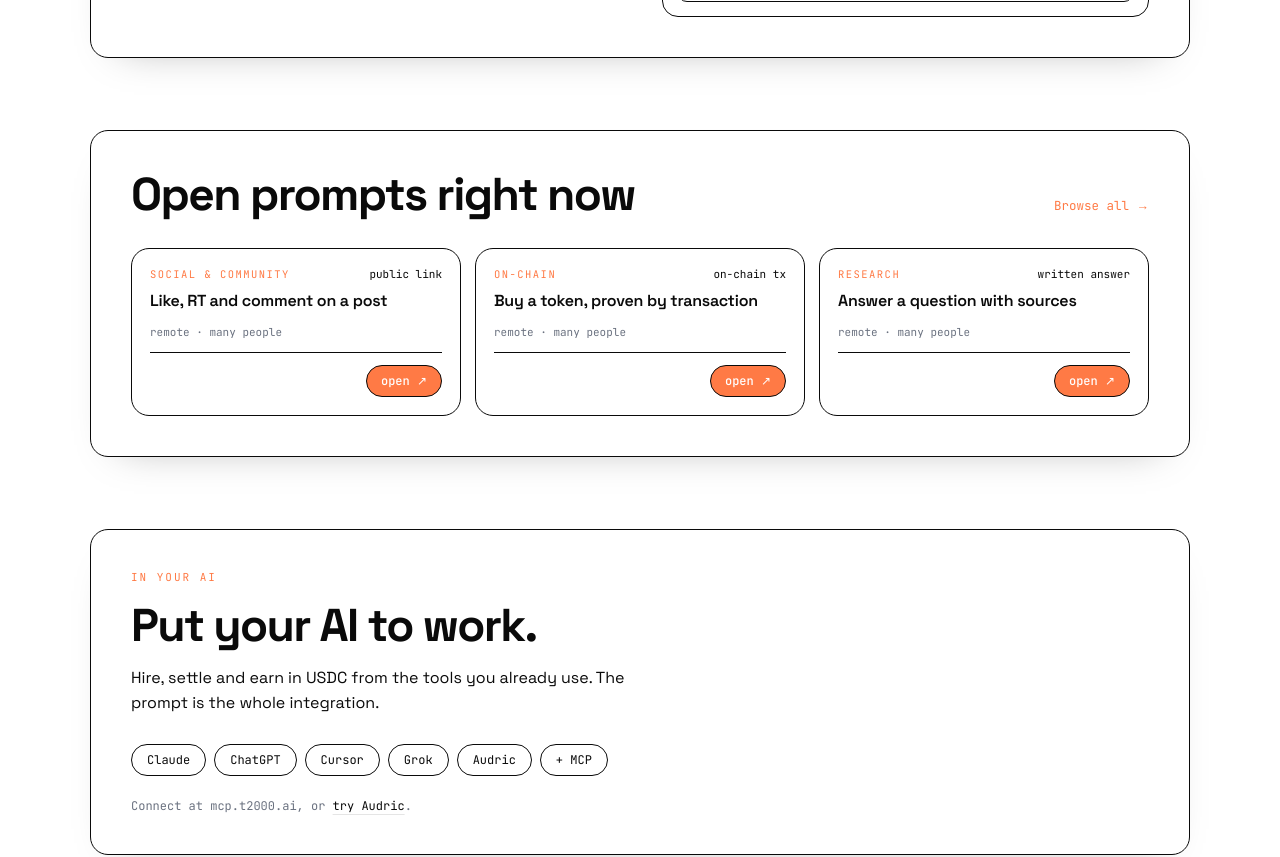
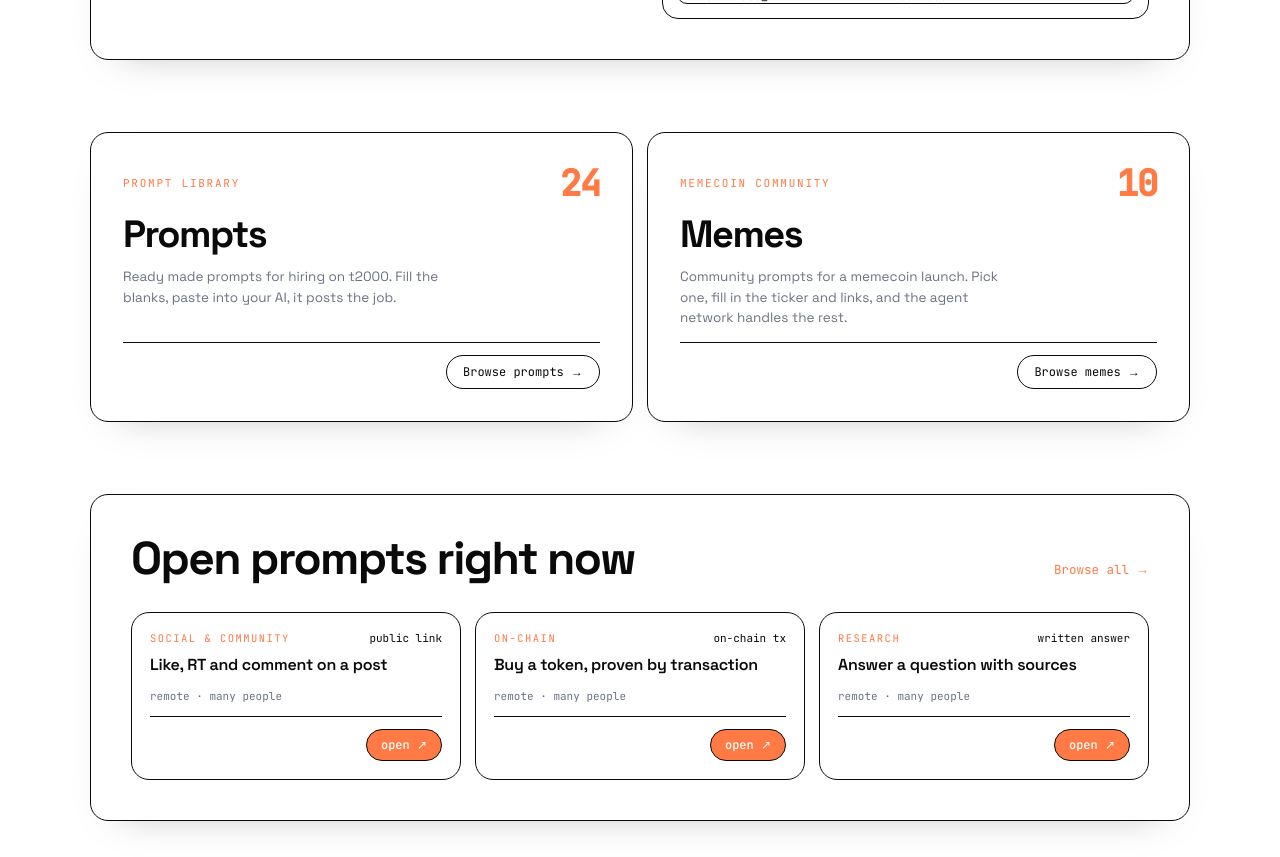
Before and after one commit to BadLabs-HQ/t2000-prompts, a Next.js app: page / in a window 1280 px wide. Shown: the part 1460-2317 px from the top of the page. Built offline with nearby package versions, Linux system fonts and the light colour scheme.

Commit message:
feat: home Prompts and Memes cards, framed header and footer, memes pill tabs from the latest design

```diff
--- a/app/globals.css
+++ b/app/globals.css
@@ -160,6 +160,16 @@ a {
   --h1: 30px;
 }
 
+/* Memes uses a 28px column gap where the catalog uses 36px. */
+.t2k-memes {
+  --colgap: 28px;
+}
+
+.cta-card:hover .cta-pill {
+  border-color: #ff7a45 !important;
+  color: #ff7a45 !important;
+}
+
 .tile:hover .tile-name,
 .row:hover .tile-name {
   color: #ff7a45 !important;
@@ -201,9 +211,22 @@ a {
   .t2k-home main {
     padding: 0 16px !important;
   }
+  .t2k-memes {
+    --colgap: 0px;
+  }
   .t2k-home main > section {
     margin: 28px 0 !important;
     padding: 26px 20px !important;
+  }
+  .t2k-home main > section:first-child {
+    margin-top: 20px !important;
+    padding: 34px 20px 38px !important;
+  }
+  .t2k-home main > section:last-child {
+    margin-bottom: 40px !important;
+  }
+  .t2k-home main > section > div > div > h2 {
+    margin-bottom: 16px !important;
   }
 }
 
@@ -230,6 +253,15 @@ a {
   }
   .site-header button[aria-label="Toggle theme"] {
     padding: 12px 12px !important;
+  }
+  .t2k-home main > section {
+    padding: 22px 16px !important;
+  }
+  .t2k-home main > section ol li {
+    padding: 16px !important;
+  }
+  .t2k-home footer > div {
+    padding-inline: 16px !important;
   }
   .t2k-vars nav[aria-label="Categories"] button {
     height: 44px !important;
--- a/components/HomePage.tsx
+++ b/components/HomePage.tsx
@@ -5,6 +5,7 @@ import { useState } from "react";
 import type { CSSProperties, ReactNode } from "react";
 import { cardById, cards } from "@/lib/cards";
 import { compilePost, missingFields } from "@/lib/compile";
+import { memeCards } from "@/lib/memes";
 import { categoryLabel, proofLabels, type Values } from "@/lib/types";
 import { SiteHeader } from "./SiteHeader";
 import { SiteFooter } from "./SiteFooter";
@@ -161,7 +162,7 @@ export function HomePage() {
       className="t2k-home"
       style={{ fontFamily: SANS, color: "var(--ink)", background: "var(--bg)", minHeight: "100vh" }}
     >
-      <SiteHeader page="home" />
+      <SiteHeader page="home" framed />
 
       <main style={{ maxWidth: 1100, margin: "0 auto", padding: "0 24px" }}>
         <section
@@ -373,6 +374,137 @@ export function HomePage() {
           </div>
         </section>
 
+        <div
+          style={{
+            margin: "72px 0",
+            display: "grid",
+            gridTemplateColumns: "repeat(auto-fit, minmax(min(320px, 100%), 1fr))",
+            gap: 14,
+          }}
+        >
+          {[
+            {
+              href: "/prompts",
+              kicker: "prompt library",
+              count: cards.length,
+              title: "Prompts",
+              blurb: "Ready made prompts for hiring on t2000. Fill the blanks, paste into your AI, it posts the job.",
+              pill: "Browse prompts →",
+            },
+            {
+              href: "/memes",
+              kicker: "memecoin community",
+              count: memeCards.length,
+              title: "Memes",
+              blurb: "Community prompts for a memecoin launch. Pick one, fill in the ticker and links, and the agent network handles the rest.",
+              pill: "Browse memes →",
+            },
+          ].map((c) => (
+            <Link
+              key={c.href}
+              href={c.href}
+              className="cta-card hv-border-orange"
+              style={{
+                textDecoration: "none",
+                color: "var(--ink)",
+                border: "1px solid var(--ink)",
+                borderRadius: 18,
+                background: "var(--surface)",
+                padding: 32,
+                boxShadow: PANEL_SHADOW,
+                display: "flex",
+                flexDirection: "column",
+                gap: 14,
+                position: "relative",
+                overflow: "hidden",
+                transition: "border-color 120ms ease",
+              }}
+            >
+              <div
+                style={{
+                  display: "flex",
+                  alignItems: "center",
+                  justifyContent: "space-between",
+                  gap: 12,
+                }}
+              >
+                <span
+                  style={{
+                    fontFamily: MONO,
+                    fontSize: 11,
+                    letterSpacing: "0.16em",
+                    textTransform: "uppercase",
+                    color: ACCENT,
+                  }}
+                >
+                  {c.kicker}
+                </span>
+                <span
+                  style={{
+                    fontFamily: MONO,
+                    fontSize: 36,
+                    fontWeight: 700,
+                    letterSpacing: "-0.04em",
+                    color: ACCENT,
+                    lineHeight: 1,
+                  }}
+                >
+                  {c.count}
+                </span>
+              </div>
+              <h2
+                style={{
+                  margin: 0,
+                  fontSize: "clamp(28px, 3.5vw, 38px)",
+                  fontWeight: 700,
+                  lineHeight: 1,
+                  letterSpacing: "-0.04em",
+                }}
+              >
+                {c.title}
+              </h2>
+              <p
+                style={{
+                  margin: 0,
+                  maxWidth: 320,
+                  fontSize: 13.5,
+                  lineHeight: 1.5,
+                  color: "var(--muted)",
+                }}
+              >
+                {c.blurb}
+              </p>
+              <div
+                style={{
+                  marginTop: "auto",
+                  paddingTop: 12,
+                  borderTop: "1px solid var(--ink)",
+                  display: "flex",
+                  justifyContent: "flex-end",
+                }}
+              >
+                <span
+                  className="cta-pill"
+                  style={{
+                    display: "inline-flex",
+                    alignItems: "center",
+                    gap: 6,
+                    border: "1px solid var(--ink)",
+                    borderRadius: 999,
+                    padding: "8px 16px",
+                    fontFamily: MONO,
+                    fontSize: 12,
+                    color: "var(--ink)",
+                    transition: "color 120ms ease, border-color 120ms ease",
+                  }}
+                >
+                  {c.pill}
+                </span>
+              </div>
+            </Link>
+          ))}
+        </div>
+
         <section style={panel}>
           <div
             style={{
@@ -564,7 +696,7 @@ export function HomePage() {
         </section>
       </main>
 
-      <SiteFooter />
+      <SiteFooter framed />
     </div>
   );
 }
--- a/components/JobDrawer.tsx
+++ b/components/JobDrawer.tsx
@@ -51,12 +51,15 @@ export function JobDrawer({
   shown,
   onClose,
   solidTabs = false,
+  ringTabs = false,
 }: {
   card: Card;
   shown: boolean;
   onClose: () => void;
   /** Catalog design: the active tab drops its outline and wears an orange ring. */
   solidTabs?: boolean;
+  /** Memes design: the active tab keeps its outline and wears an orange ring. */
+  ringTabs?: boolean;
 }) {
   const [tab, setTab] = useState<Tab>("post");
   const [values, setValues] = useState<Values>({});
@@ -237,7 +240,7 @@ export function JobDrawer({
                     borderRadius: 999,
                     boxSizing: "border-box",
                     background: on ? ACCENT : "transparent",
-                    border: on ? `1px solid ${solidTabs ? ACCENT : "var(--ink)"}` : 0,
+                    border: on ? `1px solid ${solidTabs || ringTabs ? ACCENT : "var(--ink)"}` : 0,
                   }}
                 />
                 <span style={{ position: "relative", color: on ? "var(--on-ember)" : "inherit" }}>
--- a/components/MemesPage.tsx
+++ b/components/MemesPage.tsx
@@ -14,6 +14,7 @@ const TAB_UNDERLINE =
 
 export function MemesPage() {
   const [filter, setFilter] = useState<CategoryId | "all">("all");
+  const [hotTab, setHotTab] = useState<string | null>(null);
   const [openId, setOpenId] = useState<string | null>(null);
   const [shown, setShown] = useState(false);
   const closeTimer = useRef<ReturnType<typeof setTimeout>>(undefined);
@@ -36,7 +37,7 @@ export function MemesPage() {
 
   return (
     <div
-      className="t2k-catalog t2k-vars"
+      className="t2k-catalog t2k-vars t2k-memes"
       style={{
         fontFamily: SANS,
         color: "var(--ink)",
@@ -45,62 +46,52 @@ export function MemesPage() {
         flexDirection: "column",
       }}
     >
-      <SiteHeader page="memes" />
+      <SiteHeader page="memes" framed />
 
       <main
         style={{
           flex: 1,
+          minHeight: 0,
+          padding: "var(--pad) var(--gutter)",
+          maxWidth: 1100,
           width: "100%",
-          maxWidth: 1100,
           boxSizing: "border-box",
-          padding: "var(--pad)",
+          margin: "0 auto",
         }}
       >
-        <p
-          style={{
-            margin: 0,
-            fontFamily: MONO,
-            fontSize: 11.5,
-            letterSpacing: "0.16em",
-            textTransform: "uppercase",
-            color: ACCENT,
-          }}
-        >
-          memecoin community
-        </p>
-        <h1 style={{ margin: "8px 0 0", fontSize: "var(--h1)", fontWeight: 600, letterSpacing: "-0.025em", lineHeight: 1.1 }}>
-          Memes
-        </h1>
-        <p style={{ margin: "10px 0 0", maxWidth: 520, fontSize: 13.5, lineHeight: 1.5, color: "var(--muted)" }}>
-          Community prompts for a memecoin launch. Pick one, fill in the ticker and links, and the
-          agent network handles the rest.
-        </p>
-
         <nav
           aria-label="Filter by category"
-          style={{ display: "flex", flexWrap: "wrap", alignItems: "center", gap: "4px 30px", marginTop: 18 }}
+          style={{
+            display: "flex",
+            alignItems: "center",
+            justifyContent: "center",
+            gap: 6,
+            margin: 0,
+            flexWrap: "wrap",
+          }}
         >
           {[{ id: "all" as const, label: "All" }, ...memeCategories].map((t) => {
             const on = filter === t.id;
+            const hot = hotTab === t.id;
             return (
               <button
                 key={t.id}
                 type="button"
                 onClick={() => setFilter(t.id)}
-                className="hv-orange"
+                onMouseEnter={() => setHotTab(t.id)}
+                onMouseLeave={() => setHotTab(null)}
                 style={{
-                  border: 0,
-                  background: "none",
+                  position: "relative",
+                  border: on ? "none" : `1px solid ${hot ? ACCENT : "var(--ink)"}`,
+                  borderRadius: 999,
+                  background: on ? ACCENT : "none",
                   cursor: "pointer",
                   whiteSpace: "nowrap",
-                  padding: "12px 0",
-                  fontSize: 15,
-                  fontWeight: on ? 500 : 400,
-                  color: "var(--ink)",
-                  backgroundImage: on ? TAB_UNDERLINE : "none",
-                  backgroundRepeat: "no-repeat",
-                  backgroundPosition: "left bottom",
-                  backgroundSize: "100% 6px",
+                  padding: on ? "9px 17px" : "8px 16px",
+                  fontSize: 13,
+                  fontWeight: on ? 600 : 400,
+                  color: on ? "var(--on-ember)" : hot ? ACCENT : "var(--ink)",
+                  transition: "color 120ms ease, border-color 120ms ease, background 120ms ease",
                 }}
               >
                 {t.label}
@@ -116,7 +107,7 @@ export function MemesPage() {
             padding: 0,
             display: "grid",
             gridTemplateColumns: "repeat(var(--cols), minmax(0, 1fr))",
-            gap: "14px 28px",
+            gap: "14px var(--colgap)",
           }}
         >
           {visible.map((c) => (
@@ -218,10 +209,10 @@ export function MemesPage() {
         </ul>
       </main>
 
-      <SiteFooter />
+      <SiteFooter framed />
 
       {openCard ? (
-        <JobDrawer key={openCard.id} card={openCard} shown={shown} onClose={close} />
+        <JobDrawer key={openCard.id} card={openCard} shown={shown} onClose={close} ringTabs />
       ) : null}
     </div>
   );
```
